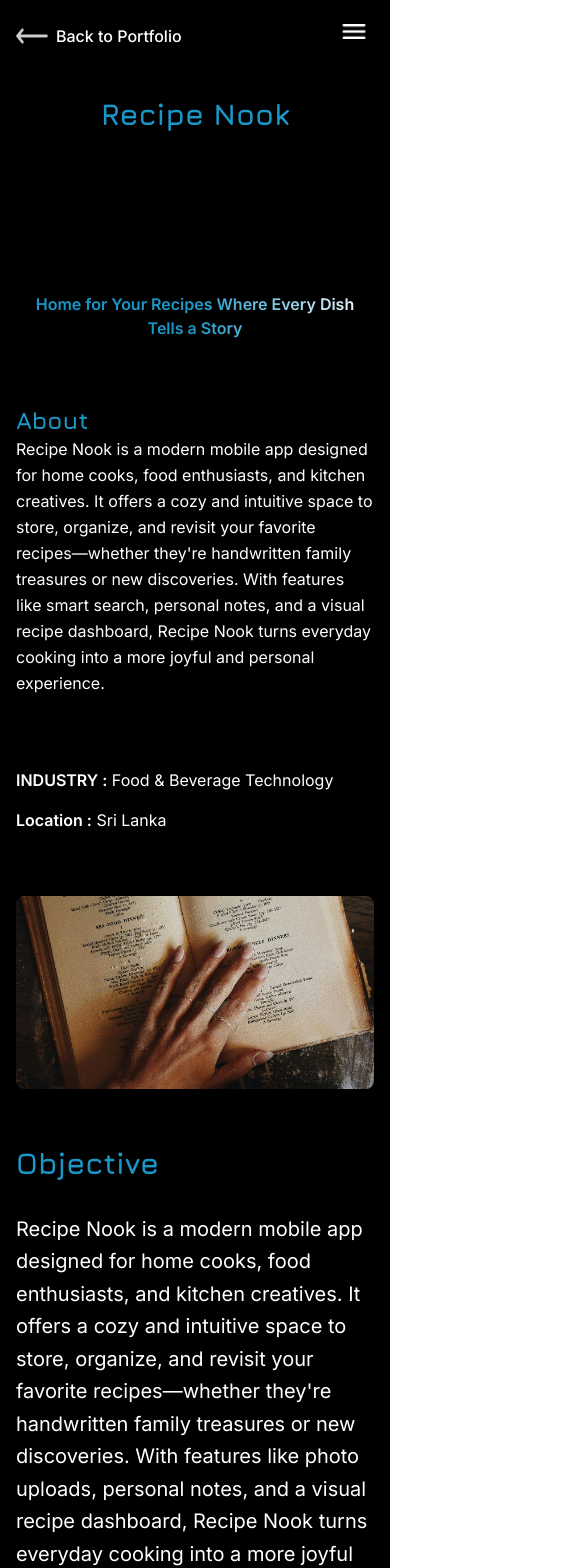
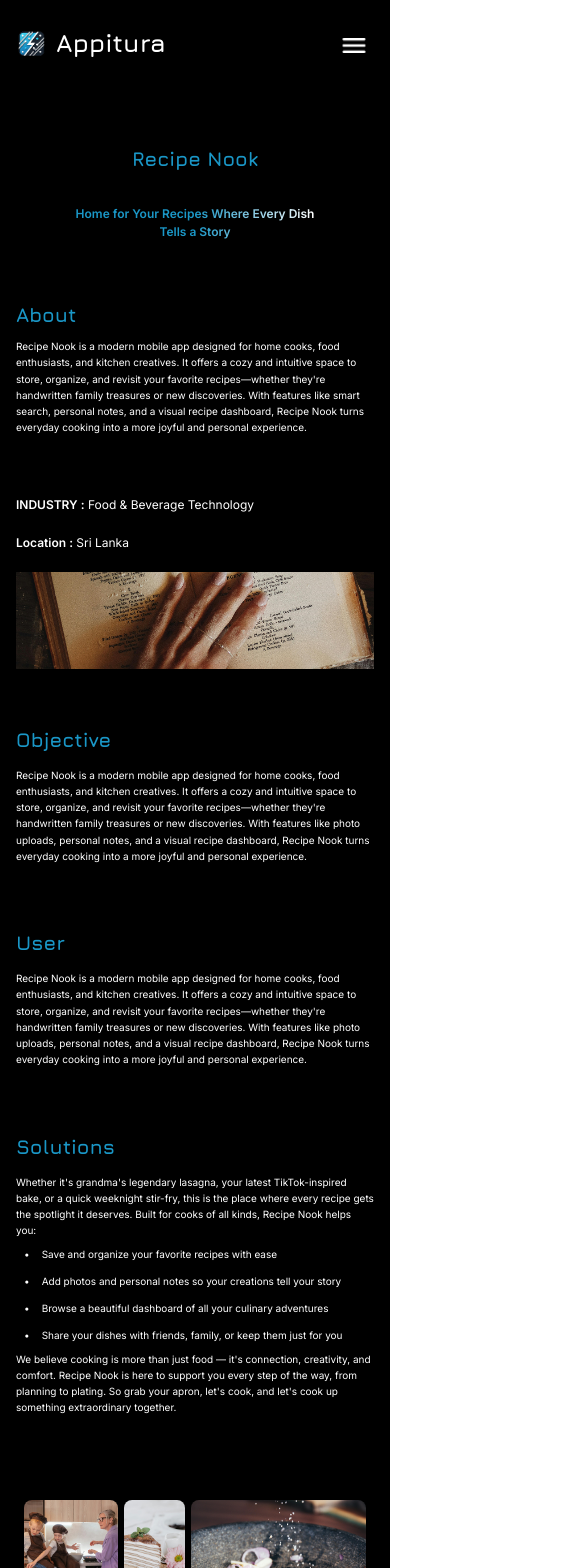
Before and after one commit to Knight-Owl-Org/Appitura, a Next.js app: page /projects/recipe-nook in a window 390 px wide. Shown: the top 1568 px of the page, 585 px wide, since content can reach past the window. Built offline with nearby package versions, Linux system fonts and the light colour scheme.

Commit message:
responsive5

```diff
--- a/src/components/home/landingPage/landingPage.tsx
+++ b/src/components/home/landingPage/landingPage.tsx
@@ -5,7 +5,7 @@
   return (
     <main className="min-h-screen bg-black text-white relative overflow-hidden">
       {/* Mobile Header - Only visible on mobile */}
-      <div className="md:hidden flex justify-between items-center p-4 absolute top-0 left-0 z-20 w-full">
+      <div className="md:hidden flex justify-between items-center p-4 absolute top-2 left-0 z-20 w-full">
         <div className="flex items-center gap-2">
           <Image src="/logo.png" alt="Appitura Logo" width={30} height={30} className="object-contain" />
           <span className="text-[25px] font-[400]">Appitura</span>
--- a/src/components/molecules/Navbar.tsx
+++ b/src/components/molecules/Navbar.tsx
@@ -29,7 +29,7 @@
   }, [pathname]);
 
   return (
-    <nav className="absolute top-4 right-4 md:top-[108px] md:right-20 lg:right-[394px]">
+    <nav className="absolute top-7.5 right-4 md:top-[108px] md:right-20 lg:right-[394px]">
       {/* Mobile Dropdown Button */}
       <div className="md:hidden z-50 relative">
         <button
--- a/src/components/projects/recipe-nook/heroSection.tsx
+++ b/src/components/projects/recipe-nook/heroSection.tsx
@@ -3,7 +3,6 @@
 import Link from "next/link"
 import Image from "next/image"
 import { motion } from "framer-motion"
-
 
 export default function HeroSection() {
   const fadeInUp = {
@@ -21,7 +20,13 @@
       <div className="min-h-[300px] w-full flex flex-col px-4 py-6 md:px-[108px] md:py-25">
         {/* Back to Portfolio Link */}
         <div className="flex items-center mb-12 md:mb-[122px]">
-          <Link href="/aboutUs" className="flex items-center text-white hover:text-blue-400 transition-colors">
+          <div className="flex items-center md:hidden">
+            <img src="/logo.png" alt="Logo" className="h-8 w-8 mr-2" />
+            <span className="text-[25px] font-[700]" style={{ fontFamily: "Jura" }}>
+              Appitura
+            </span>
+          </div>
+          <Link href="/aboutUs" className="hidden md:flex items-center text-white hover:text-blue-400 transition-colors">
             <img src="/projectArrow.png" alt="Back" className="h-4 w-8 mr-2 md:mr-3" />
             <span className="text-base md:text-[20px] font-medium" style={{ fontFamily: "Inter" }}>
               Back to Portfolio
@@ -31,11 +36,11 @@
 
         {/* Main Content */}
         <div className="flex-grow flex flex-col items-center justify-center text-center">
-          <h1 className="text-3xl sm:text-5xl md:text-[80px] font-bold text-[#1A97C7] mb-40">
+          <h1 className="text-[20px]  md:text-[80px] font-[700] text-[#1A97C7] md:mb-40 mb-[31px]">
             Recipe Nook
           </h1>
           <p
-            className="sm:text-xl md:text-2xl lg:text-[40px] font-semibold"
+            className="text-[12px]  lg:text-[40px] font-semibold"
             style={{
               fontFamily: "Inter",
               background: "linear-gradient(to right, #1A97C7 50%, #FFFFFF )",
@@ -43,22 +48,23 @@
               WebkitTextFillColor: "transparent",
             }}
           >
-            Home for Your Recipes Where Every Dish Tells a Story
+            <span className="block md:inline">Home for Your Recipes Where Every Dish </span>
+                  <span className="block md:inline">Tells a Story</span>
           </p>
         </div>
       </div>
 
       {/* About Section */}
-      <div className="px-4 py-10 md:px-[91px] md:py-20 flex flex-col gap-8">
+      <div className="px-4  md:px-[91px] md:py-20   flex flex-col md:gap-8 gap-5">
         <motion.div className="flex flex-col md:flex-row justify-between md:gap-[100px] mb-10 md:mb-20"variants={fadeInUp}
       initial="hidden"
       whileInView="visible"
       viewport={{ once: true, amount: 0.2 }}>
-          <h2 className="text-[#1A97C7] sm:mb-7 text-2xl sm:text-4xl md:text-[50px] font-bold">
+          <h2 className="text-[#1A97C7] mb-2 text-[20px] md:text-[50px] font-bold">
             About
           </h2>
           <p
-            className="text-white text-base sm:text-lg md:text-[25px] leading-relaxed max-w-full md:max-w-[753px] font-normal"
+            className="text-white text-[10px] md:text-[25px] leading-relaxed max-w-full md:max-w-[753px] font-[400] "
             style={{ fontFamily: "Inter" }}
           >
             Recipe Nook is a modern mobile app designed for home cooks, food enthusiasts, and kitchen creatives. It
@@ -68,15 +74,15 @@
           </p>
         </motion.div>
 
-        <div className="w-full mb-8">
+        <div className="w-full md:mb-4 ">
           <p
-            className="text-white mb-4 text-base sm:text-lg md:text-[25px] font-normal"
+            className="text-white mb-5 md:mb-8 text-[12px]  md:text-[25px] font-[normal]"
             style={{ fontFamily: "Inter" }}
           >
             <span className="font-semibold">INDUSTRY :</span> Food & Beverage Technology
           </p>
           <p
-            className="text-white text-base sm:text-lg md:text-[25px] font-normal"
+            className="text-white text-[12px]  md:text-[25px] font-normal "
             style={{ fontFamily: "Inter" }}
           >
             <span className="font-semibold">Location :</span> Sri Lanka
@@ -87,20 +93,20 @@
           <img
             src="/projectBook.png"
             alt="Recipe book with hand"
-            className="w-full max-h-[500px] sm:max-h-[600px] md:max-h-[677px] rounded-md object-cover"
+            className="w-full max-h-[97px] md:max-h-[677px] md:rounded-xl object-cover"
           />
         </div>
       </div>
 
       {/* Objective Section */}
-      <motion.div className="p-4 md:p-[91px] flex flex-col md:flex-row justify-between md:gap-[100px]"
+      <motion.div className="p-4 mt-10 md:mt-0 md:p-[91px] flex flex-col md:flex-row justify-between "
       variants={fadeInUp}
       initial="hidden"
       whileInView="visible"
       viewport={{ once: true, amount: 0.5 }}>
 
-        <h2 className="text-[#1A97C7] text-3xl md:text-[50px] font-[700] mb-8 md:mb-0">Objective</h2>
-        <p className="text-white font-[400] text-xl md:text-[25px] leading-relaxed max-w-[753px]" style={{ fontFamily: "Inter" }}>
+        <h2 className="text-[#1A97C7] text-[20px] md:text-[50px] font-[700] mb-3 md:mb-0">Objective</h2>
+        <p className="text-white font-[400] text-[10px] md:text-[25px] leading-relaxed max-w-[753px]" style={{ fontFamily: "Inter" }}>
           Recipe Nook is a modern mobile app designed for home cooks, food enthusiasts, and kitchen creatives. It offers
           a cozy and intuitive space to store, organize, and revisit your favorite recipes—whether they're handwritten
           family treasures or new discoveries. With features like photo uploads, personal notes, and a visual recipe
@@ -109,12 +115,12 @@
       </motion.div>
 
       {/* User Section */}
-      <motion.div className="p-4 md:p-[91px] flex flex-col md:flex-row justify-between md:gap-[100px]"variants={fadeInUp}
+      <motion.div className="p-4 md:p-[91px] flex flex-col md:flex-row justify-between md:gap-[100px] md:mt-0 mt-8"variants={fadeInUp}
       initial="hidden"
       whileInView="visible"
       viewport={{ once: true, amount: 0.5 }}>
-        <h2 className="text-[#1A97C7] text-3xl md:text-[50px] font-[700] mb-8 md:mb-0">User</h2>
-        <p className="text-white font-[400] text-xl md:text-[25px] leading-relaxed max-w-[753px]" style={{ fontFamily: "Inter" }}>
+        <h2 className="text-[#1A97C7] text-[20px] md:text-[50px] font-[700] mb-3 md:mb-0">User</h2>
+        <p className="text-white font-[400] text-[10px] md:text-[25px] leading-relaxed max-w-[753px]" style={{ fontFamily: "Inter" }}>
           Recipe Nook is a modern mobile app designed for home cooks, food enthusiasts, and kitchen creatives. It offers
           a cozy and intuitive space to store, organize, and revisit your favorite recipes—whether they're handwritten
           family treasures or new discoveries. With features like photo uploads, personal notes, and a visual recipe
@@ -123,38 +129,38 @@
       </motion.div>
 
       {/* Solutions Section */}
-      <motion.div className="p-4 md:p-[91px] flex flex-col md:flex-row justify-between mb-17"variants={fadeInUp}
+      <motion.div className="p-4 md:p-[91px] flex flex-col md:flex-row justify-between mb-17 md:mt-0 mt-8"variants={fadeInUp}
       initial="hidden"
       whileInView="visible"
       viewport={{ once: true, amount: 0.5 }}>
-        <h2 className="text-[#1A97C7] text-3xl md:text-[50px] font-[700] mb-8 md:mb-0">Solutions</h2>
+        <h2 className="text-[#1A97C7] text-[20px] md:text-[50px] font-[700] mb-3 md:mb-0">Solutions</h2>
         <div className="max-w-[753px]">
-          <p className="text-white font-[400] text-xl md:text-[25px] leading-relaxed mb-8" style={{ fontFamily: "Inter" }}>
+          <p className="text-white font-[400] text-[10px] md:text-[25px] leading-relaxed md:mb-8 mb-2" style={{ fontFamily: "Inter" }}>
             Whether it's grandma's legendary lasagna, your latest TikTok-inspired bake, or a quick weeknight stir-fry,
             this is the place where every recipe gets the spotlight it deserves. Built for cooks of all kinds, Recipe
             Nook helps you:
           </p>
 
-          <ul className="text-white font-[400] text-xl md:text-[25px] space-y-6" style={{ fontFamily: "Inter" }}>
+          <ul className="text-white font-[400] text-[10px] md:text-[25px] md:space-y-6 space-y-3 " style={{ fontFamily: "Inter" }}>
             <li className="flex items-start">
-              <span className="text-white mr-3">•</span>
+              <span className="text-white mr-3 md:ml-3 ml-2">•</span>
               <span>Save and organize your favorite recipes with ease</span>
             </li>
             <li className="flex items-start">
-              <span className="text-white mr-3">•</span>
+              <span className="text-white mr-3 md:ml-3 ml-2">•</span>
               <span>Add photos and personal notes so your creations tell your story</span>
             </li>
             <li className="flex items-start">
-              <span className="text-white mr-3">•</span>
+              <span className="text-white mr-3 md:ml-3 ml-2">•</span>
               <span>Browse a beautiful dashboard of all your culinary adventures</span>
             </li>
             <li className="flex items-start">
-              <span className="text-white mr-3">•</span>
+              <span className="text-white mr-3 md:ml-3 ml-2">•</span>
               <span>Share your dishes with friends, family, or keep them just for you</span>
             </li>
           </ul>
 
-          <p className="text-white font-[400] text-xl md:text-[25px] leading-relaxed mt-8" style={{ fontFamily: "Inter" }}>
+          <p className="text-white font-[400] text-[10px] md:text-[25px] leading-relaxed md:mt-8 mt-2" style={{ fontFamily: "Inter" }}>
             We believe cooking is more than just food — it's connection, creativity, and comfort. Recipe Nook is here to
             support you every step of the way, from planning to plating. So grab your apron, let's cook, and let's cook
             up something extraordinary together.
@@ -164,68 +170,70 @@
 
       {/* Gallery Section */}
 <div className=" ">
-        <div className="flex flex-wrap gap-4 justify-center ">
-          <div className="flex flex-raw gap-4">
+  <div className="flex flex-wrap md:gap-4 justify-center">
+    <div className="flex flex-row md:gap-4 gap-1.5 flex-wrap md:flex-nowrap">
       <Image
         src="/recipeNookGallery1.png"
         alt="People cooking together"
         width={346}
         height={264}
-              className="w-[346px] h-[264px] object-cover rounded-md"
+        className="object-cover rounded-md md:w-[346px] md:h-[264px] w-[94px] h-[89px]"
       />
       <Image
         src="/recipeNookGellary2.png"
         alt="Dessert on white table"
         width={226}
         height={346}
-              className="w-[226px] h-[346px] object-cover rounded-md self-end"
+        className="object-cover rounded-md self-end md:w-[226px] md:h-[346px] w-[61px] h-[116px]"
       />
       <Image
         src="/recipeNookGellary3.png"
         alt="Dessert on white table"
         width={639}
         height={346}
-              className="w-[639px] h-[346px] object-cover rounded-md self-end"
+        className="object-cover rounded-md self-end md:w-[639px] md:h-[346px] w-[175px] h-[116px]"
       />
     </div>
-          <div className="flex flex-raw gap-7 mt-[-81px]">
+
+    <div className="flex flex-row md:gap-7 gap-2 md:mt-[-81px] mt-[-19px]  flex-wrap md:flex-nowrap">
       <Image
         src="/recipeNookGellary4.png"
         alt="People cooking together"
         width={226}
         height={455}
-              className="w-[226px] h-[455px] object-cover rounded-md"
+        className="object-cover rounded-md md:w-[226px] md:h-[455px] w-[62px] h-[153px]"
       />
       <Image
         src="/recipeNookGellary5.png"
         alt="Dessert on white table"
         width={346}
         height={374}
-              className="w-[346px] h-[374px] object-cover rounded-md self-end"
+        className="object-cover rounded-md self-end md:w-[346px] md:h-[374px] w-[94px] h-[126px]"
       />
       <Image
         src="/recipeNookGellary6.png"
         alt="Dessert on white table"
         width={244}
         height={374}
-              className="w-[244px] h-[374px] object-cover rounded-md self-end "
+        className="object-cover rounded-md self-end md:w-[244px] md:h-[374px] w-[66px] h-[126px]"
       />
       <Image
         src="/recipeNookGellary7.png"
         alt="Dessert on white table"
         width={346}
         height={374}
-              className="w-[346px] h-[374px] object-cover rounded-md self-end"
+        className="object-cover rounded-md self-end md:w-[346px] md:h-[374px] w-[94px] h-[126px]"
       />
     </div>
   </div>
 
-        <div className="flex justify-center mt-[110px] pb-[164px]">
-          <a href="#" className="bg-black text-white text-[30px] font-[700]">
+  <div className="flex justify-center md:mt-[110px] mt-[50px] md:pb-[164px] pb-[50px]">
+    <a href="#" className="bg-black text-white text-[16px] md:text-[30px] font-[700]">
       <span>View Website</span>
     </a>
   </div>
 </div>
+
     </div>
   )
 }
```
Lines whose indentation alone changed are shown as unchanged.
